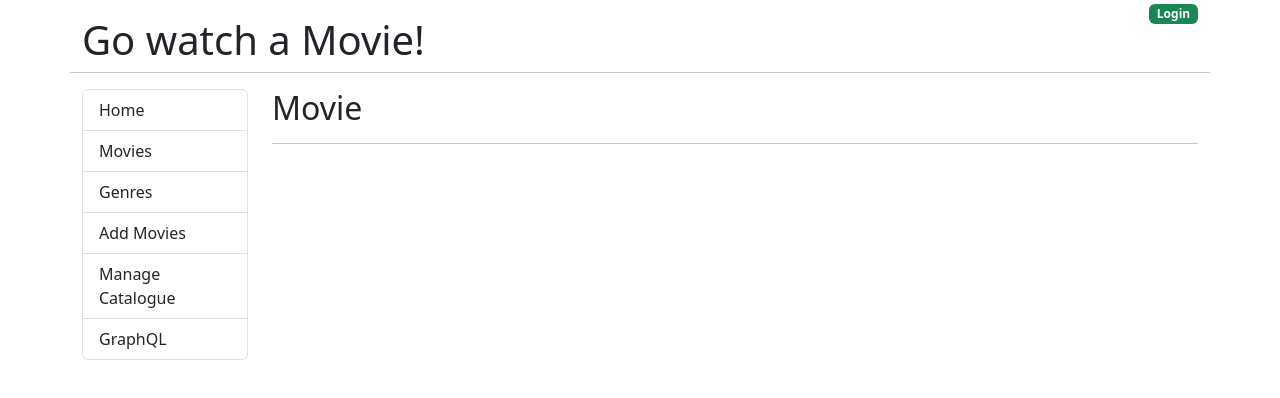
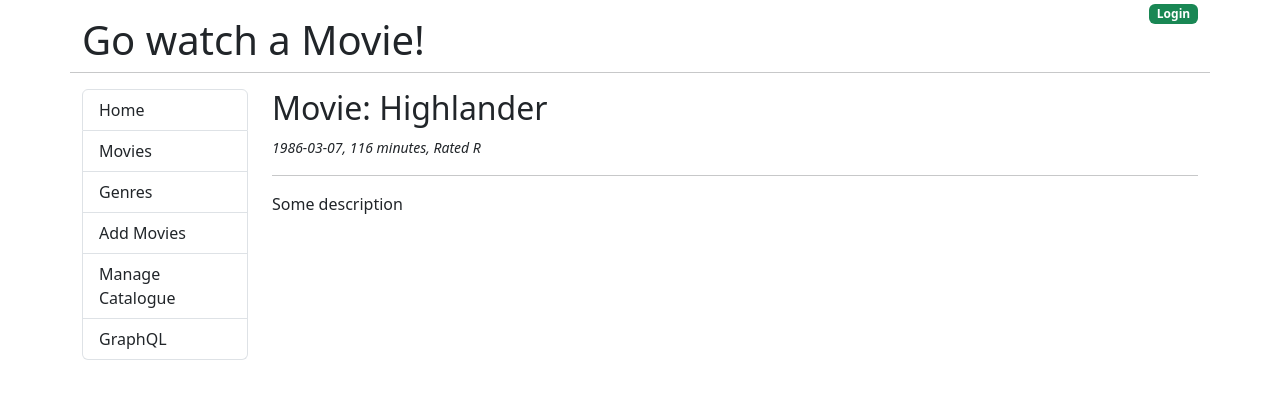
Before and after one commit to Louis-Gil/playground, a React (Create React App) app in the folder go_guide/movie/movies-front/: page /movies/1 in a window 1280 px wide. Shown: the top 398 px of the page. Built offline with nearby package versions, Linux system fonts and the light colour scheme.

Commit message:
feat : Add movie setState

```diff
--- a/go_guide/movie/movies-front/src/components/Movie.js
+++ b/go_guide/movie/movies-front/src/components/Movie.js
@@ -1,8 +1,33 @@
+import { useEffect, useState } from 'react';
+import { useParams } from 'react-router-dom';
+
 const Movie = () => {
+	const [movie, setMovie] = useState({});
+	let { id } = useParams();
+
+	useEffect(() => {
+		let myMovie = {
+			id: 1,
+			title: 'Highlander',
+			release_date: '1986-03-07',
+			runtime: 116,
+			mpaa_rating: 'R',
+			description: 'Some description',
+		};
+		setMovie(myMovie);
+	}, [id]);
+
 	return (
 		<div>
-			<h2>Movie</h2>
+			<h2>Movie: {movie.title}</h2>
+			<small>
+				<em>
+					{movie.release_date}, {movie.runtime} minutes, Rated{' '}
+					{movie.mpaa_rating}
+				</em>
+			</small>
 			<hr />
+			<p>{movie.description}</p>
 		</div>
 	);
 };
```
